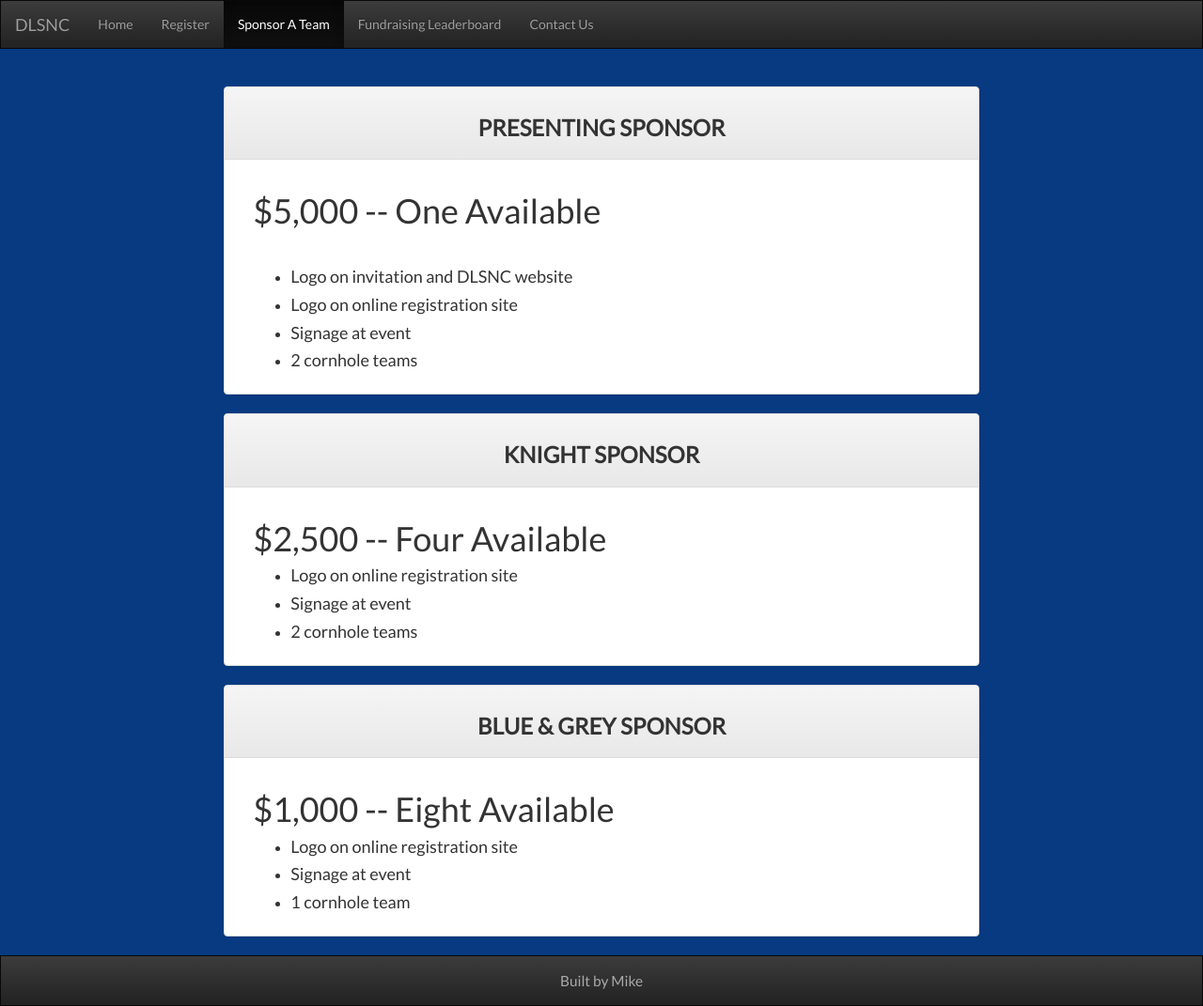
After one commit to mike-jolliffe/DeLaSalle, a Django app: page /sponsor/opportunities in a window 1280 px wide. The commit adds this page. Shown: the whole page at 94% size. Run offline with Django 3.2, Linux system fonts and the light colour scheme; some libraries are stand-ins or nearby versions.

Commit message:
added a sponsorship opportunities section

```diff
--- a/DeLaSalle/urls.py
+++ b/DeLaSalle/urls.py
@@ -9,7 +9,8 @@ urlpatterns = [
     url(r'^$', page_views.home, name='home'),
     url(r'register/$', page_views.register, name='register'),
     url(r'add_registrant/$', page_views.add_registrant, name='add_registrant'),
-    url(r'donate/$', page_views.donate, name='donate'),
+    url(r'sponsor/$', page_views.sponsor, name='sponsor'),
+    url(r'sponsor/opportunities$', page_views.opportunities, name='opportunities'),
     url(r'leaderboard/$', page_views.leaderboard, name='leaderboard'),
     url(r'contact_us/$', page_views.contact_us, name='contact_us')
 ] + static(settings.STATIC_URL, document_root=settings.STATIC_ROOT)
--- a/pages/static/pages/css/main.css
+++ b/pages/static/pages/css/main.css
@@ -32,6 +32,30 @@ h1 .btn {
   top:0;
   left:0;
   z-index: -1;
+}
+
+.bg2 {
+    background: linear-gradient(
+					rgba(44, 26, 8, 0.4),
+					rgba(44, 26, 8, 0.4)
+				),
+				url('/static/pages/img/students.png') no-repeat center;
+  position: fixed;
+  background-size: cover;
+  width: 100%;
+  height: 100vh; /*same height as jumbotron */
+  top:0;
+  left:0;
+  z-index: -1;
+}
+
+#sponsorJumbo {
+    padding-top: 20px;
+}
+
+hr {
+    color: white;
+    width: 60vw;
 }
 
 .panel-default > .panel-heading-custom {
--- a/pages/static/pages/js/main.js
+++ b/pages/static/pages/js/main.js
@@ -200,7 +200,7 @@ $(document).ready(function () {
                 $('#pickTeammate').val('');
 
                 console.log("success"); // another sanity check
-                $('#registrationResult').html("<span class='text-success bg-success text-center'>You're registered! Now buy and ticket and get practicing!</span>")
+                $('#registrationResult').html("<span class='text-success bg-success text-center'>You're registered! Now buy a ticket and get practicing!</span>")
             },
 
             // handle a non-successful response
--- a/pages/templates/pages/home.html
+++ b/pages/templates/pages/home.html
@@ -10,7 +10,7 @@
             <ul class="nav navbar-nav">
                 <li class="active"><a href="{% url 'home' %}">Home</a></li>
                 <li><a href="{% url 'register' %}">Register</a></li>
-                <li><a href="{% url 'donate' %}">Support A Team</a></li>
+                <li><a href="{% url 'sponsor' %}">Sponsor A Team</a></li>
                 <li><a href="{% url 'leaderboard' %}">Fundraising Leaderboard</a></li>
                 <li><a href="#myModal" data-toggle="modal">Contact Us</a></li>
             </ul>
--- a/pages/templates/pages/leaderboard.html
+++ b/pages/templates/pages/leaderboard.html
@@ -10,7 +10,7 @@
             <ul class="nav navbar-nav">
                 <li><a href="{% url 'home' %}">Home</a></li>
                 <li><a href="{% url 'register' %}">Register</a></li>
-                <li><a href="{% url 'donate' %}">Support A Team</a></li>
+                <li><a href="{% url 'sponsor' %}">Sponsor A Team</a></li>
                 <li class="active"><a href="{% url 'leaderboard' %}">Fundraising Leaderboard</a></li>
                 <li><a href="#myModal" data-toggle="modal">Contact Us</a></li>
             </ul>
--- /dev/null
+++ b/pages/templates/pages/opportunities.html
@@ -0,0 +1,71 @@
+{% extends 'base.html' %}
+{% load static %}
+
+{% block content %}
+    <nav class="navbar navbar-inverse">
+        <div class="container-fluid">
+            <div class="navbar-header">
+                <a class="navbar-brand" href="http://www.delasallenorth.org/">DLSNC</a>
+            </div>
+            <ul class="nav navbar-nav">
+                <li><a href="{% url 'home' %}">Home</a></li>
+                <li><a href="{% url 'register' %}">Register</a></li>
+                <li class="active"><a href="{% url 'sponsor' %}">Sponsor A Team</a></li>
+                <li><a href="{% url 'leaderboard' %}">Fundraising Leaderboard</a></li>
+                <li><a href="#myModal" data-toggle="modal">Contact Us</a></li>
+            </ul>
+        </div>
+    </nav>
+    <body>
+    <br><br>
+    <div class="container-fluid">
+        <div class="col-lg-8 col-lg-offset-2">
+            <div class="panel panel-default">
+                <div class="text-center panel-heading"><h3><strong>PRESENTING SPONSOR</strong></h3></div>
+                    <div class="panel-body">
+                        <div class="col-lg-12">
+                            <h1>$5,000 -- One Available</h1>
+                            <br>
+                            <ul>
+                                <li><h4>Logo on invitation and DLSNC website</h4></li>
+                                <li><h4>Logo on online registration site</h4></li>
+                                <li><h4>Signage at event</h4></li>
+                                <li><h4>2 cornhole teams</h4></li>
+                            </ul>
+                        </div>
+                    </div>
+                </div>
+        </div>
+        <div class="col-lg-8 col-lg-offset-2">
+            <div class="panel panel-default">
+                <div class="text-center panel-heading"><h3><strong>KNIGHT SPONSOR</strong></h3></div>
+                <div class="panel-body">
+                    <div class="col-lg-12">
+                        <h1>$2,500 -- Four Available</h1>
+                        <ul>
+                            <li><h4>Logo on online registration site</h4></li>
+                            <li><h4>Signage at event</h4></li>
+                            <li><h4>2 cornhole teams</h4></li>
+                        </ul>
+                    </div>
+                </div>
+            </div>
+        </div>
+        <div class="col-lg-8 col-lg-offset-2">
+            <div class="panel panel-default">
+                <div class="text-center panel-heading"><h3><strong>BLUE & GREY SPONSOR</strong></h3></div>
+                <div class="panel-body">
+                    <div class="col-lg-12">
+                        <h1>$1,000 -- Eight Available</h1>
+                        <ul>
+                            <li><h4>Logo on online registration site</h4></li>
+                            <li><h4>Signage at event</h4></li>
+                            <li><h4>1 cornhole team</h4></li>
+                        </ul>
+                    </div>
+                </div>
+            </div>
+        </div>
+    </div>
+    </body>
+{% endblock %}
--- a/pages/templates/pages/register.html
+++ b/pages/templates/pages/register.html
@@ -10,7 +10,7 @@
             <ul class="nav navbar-nav">
                 <li><a href="{% url 'home' %}">Home</a></li>
                 <li class="active"><a href="{% url 'register' %}">Register</a></li>
-                <li><a href="{% url 'donate' %}">Support A Team</a></li>
+                <li><a href="{% url 'sponsor' %}">Sponsor A Team</a></li>
                 <li><a href="{% url 'leaderboard' %}">Fundraising Leaderboard</a></li>
                 <li><a href="#myModal" data-toggle="modal">Contact Us</a></li>
             </ul>
--- a/pages/views.py
+++ b/pages/views.py
@@ -6,12 +6,10 @@ def home(request):
     return render(request, 'pages/home.html')
 
 def register(request):
-    teams = Team.objects.all()
-    players = Player.objects.all()
-    return render(request, 'pages/register.html', {'teams': teams})
+    return render(request, 'pages/register.html')
 
-def donate(request):
-    return render(request, 'pages/donate.html')
+def sponsor(request):
+    return render(request, 'pages/sponsor.html')
 
 def leaderboard(request):
     return render(request, 'pages/leaderboard.html')
@@ -50,3 +48,6 @@ def add_registrant(request):
         return HttpResponse("You're registered!")
     else:
         return HttpResponse("Uh Oh, no data posted.")
+
+def opportunities(request):
+    return render(request, 'pages/opportunities.html')
```
Also changed, not shown: pages/templates/pages/sponsor.html (renamed from pages/templates/pages/donate.html, +12 -1 lines), pages/static/pages/img/students.png (added).
